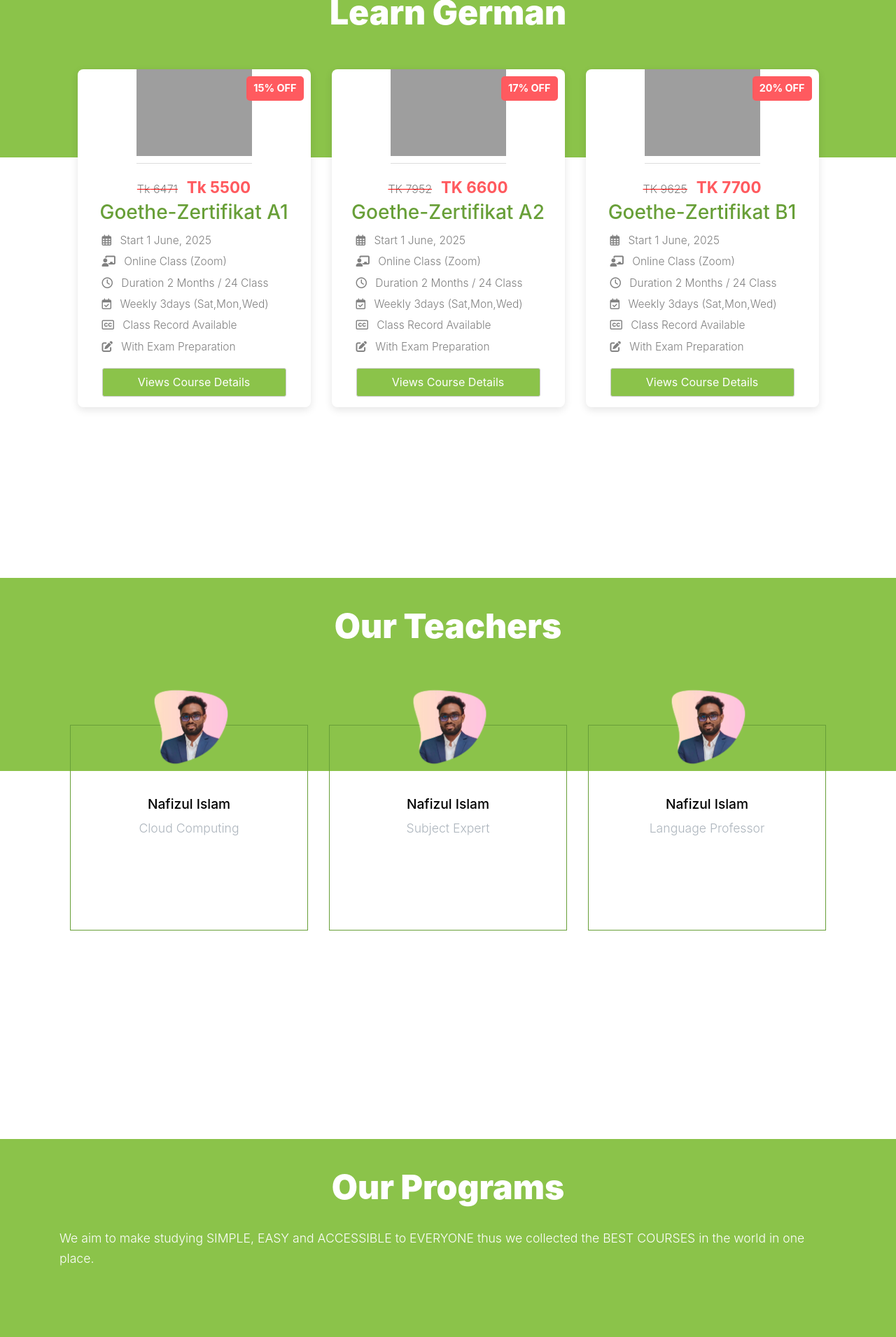
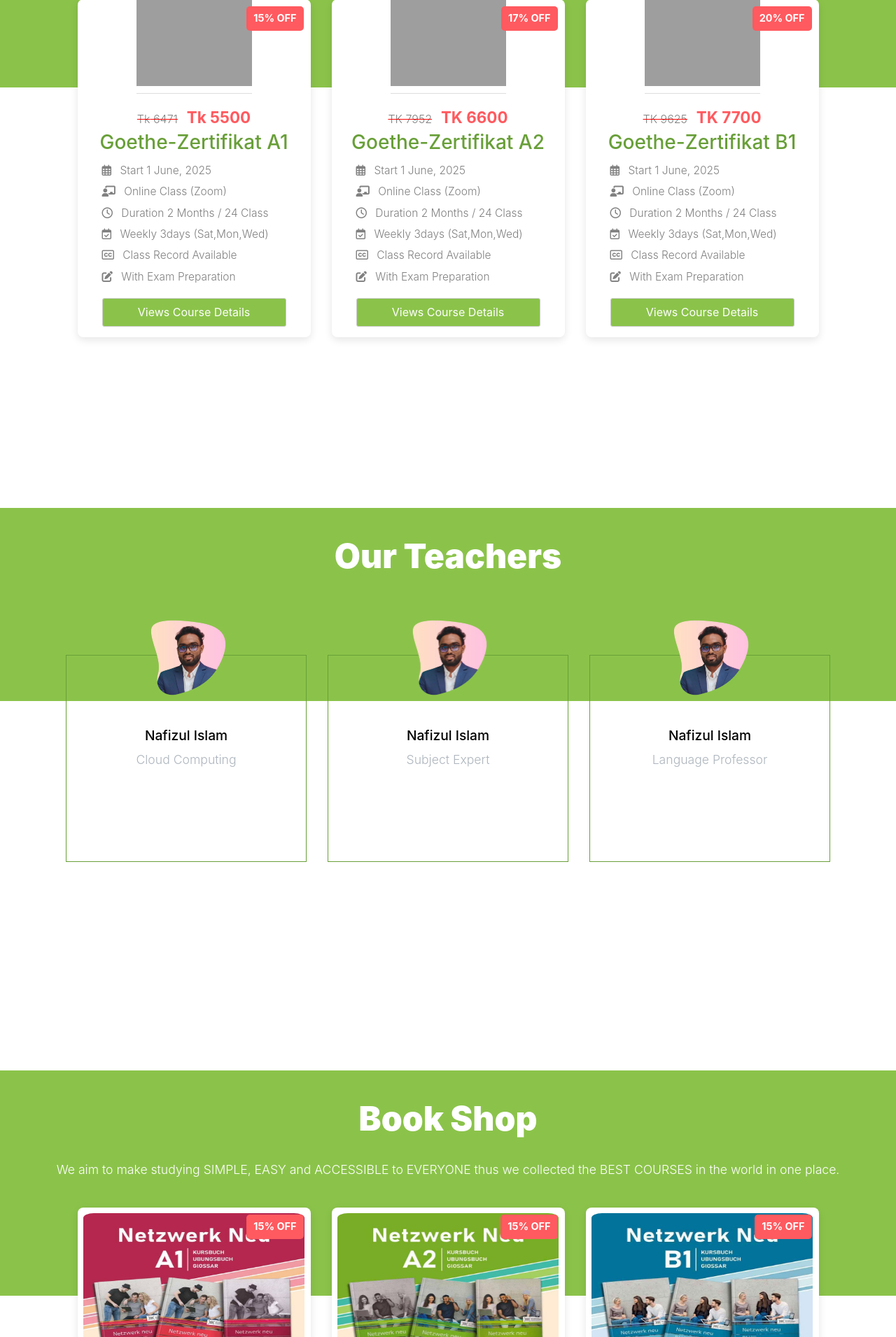
Before and after one commit to nafiz-swe/ProtidinGerman, a PHP site: page /MyResponsiveWebsiteDemo/ in a window 1280 px wide. Shown: the part 951-2862 px from the top of the page at 70% size. Run offline with PHP 8.4, Linux system fonts and the light colour scheme; some libraries are stand-ins or nearby versions; some web fonts are replaced; grey boxes are pictures that could not be loaded.

Commit message:
book shop sections  make and Navigationsbar Design

```diff
--- a/css/style.css
+++ b/css/style.css
@@ -327,11 +327,11 @@
       display: inline-block; }
       .site-navbar .site-navigation .site-menu > li > a {
         padding: 5px 10px;
-        color: #fff;
+        color: #000;
         display: inline-block;
         text-decoration: none !important; }
         .site-navbar .site-navigation .site-menu > li > a:hover {
-          color: #fff; }
+          color: #689F38; }
     .site-navbar .site-navigation .site-menu .has-children {
       position: relative; }
       .site-navbar .site-navigation .site-menu .has-children > a {
@@ -578,11 +578,11 @@
     .sticky-wrapper .site-navbar .site-menu > li {
       display: inline-block; }
       .sticky-wrapper .site-navbar .site-menu > li > a.active {
-        color: #fff;
+        color: #000;
         position: relative; }
         .sticky-wrapper .site-navbar .site-menu > li > a.active:after {
           height: 2px;
-          background: #fff;
+          background: #689F38;
           content: "";
           position: absolute;
           bottom: 0;
@@ -602,15 +602,15 @@
         display: inline-block;
         text-decoration: none !important; }
         .sticky-wrapper.is-sticky .site-navbar .site-menu > li > a:hover {
-          color: #7971ea; }
+          color: #689F38; }
         .sticky-wrapper.is-sticky .site-navbar .site-menu > li > a.active:after {
-          background: #7971ea; }
+          background: #689F38; }
   .sticky-wrapper .shrink {
     padding-top: 5px !important;
     padding-bottom: 5px !important; }
 
 /* Blocks */
-.intro-section {
+/* .intro-section {
   position: relative; }
   .intro-section, .intro-section .container > .row {
     height: 100vh;
@@ -625,7 +625,7 @@
     margin-bottom: 1.5rem; }
   .intro-section p {
     color: rgba(255, 255, 255, 0.5);
-    font-size: 1.1rem; }
+    font-size: 1.1rem; } */
 
 .img-absolute {
   position: absolute;
@@ -642,7 +642,7 @@
       .img-absolute img {
         max-width: 100%; } }
 
-.slide-1 {
+/* .slide-1 {
   background-size: cover;
   background-position: center; }
   .slide-1:before {
@@ -650,7 +650,7 @@
     position: absolute;
     height: 100%;
     width: 100%;
-    background: #343a40;
+    /* background: #343a40; * /
     opacity: .9;
     border-bottom-right-radius: 0px; }
     @media (max-width: 991.98px) {
@@ -666,7 +666,7 @@
     .slide-1 .slide-text.active {
       opacity: 1;
       visibility: visible;
-      margin-top: 0px; }
+      margin-top: 0px; } */
 
 .form-box {
   padding: 40px;
@@ -985,27 +985,30 @@
   #courses-section {
     scroll-margin-top: 20px; /* Navbar থেকে 20px নিচে offset করবে */
 }
-.courses-title, .teachers-title, .programs-title, .contact-title  {
+.courses-title,
+.teachers-title,
+.programs-title,
+.contact-title,
+.book-title  {
   padding: 40px 0 150px 0;
   background: #8BC34A; }
-  .courses-title .section-title, .teachers-title .section-title, .programs-title .section-title, .contact-title .section-title  {
+
+  .courses-title .section-title,
+  .teachers-title .section-title,
+  .programs-title .section-title,
+  .contact-title .section-title,
+  .book-title .section-title  {
     color: #fff; }
 
-.courses-entry-wrap {
-  margin-top: -220px; }
-   .teachers-entry-wrap, .programs-entry-wrap, .contact-entry-wrap {
-    margin-top: -110px; }
-.book-title {
-  padding-bottom: 5rem;
-  background: #000000; opacity: 1; }
-  .book-title .section-title {
-    color: #fff; }
-
+.courses-entry-wrap,
 .book-entry-wrap {
-  margin-top: -200px; }
-  @media (max-width: 1199.98px) {
-    .book-entry-wrap {
-      margin-top: -200px; } }
+  margin-top: -220px;
+}
+.teachers-entry-wrap,
+.programs-entry-wrap,
+.contact-entry-wrap {
+  margin-top: -110px;
+}
 
 .nonloop-block-14 .owl-stage {
   padding-top: 5rem;
--- a/index.php
+++ b/index.php
@@ -36,7 +36,7 @@
 
       <div class="container-fluid">
         <div class="d-flex align-items-center">
-          <div class="site-logo mr-auto w-25"><a href="index.php"><img src="webImg/PritidinGermanWeb.png" style="width:75px; height:55px;"></img></a></div>
+          <div class="site-logo mr-auto w-25"><a href="index.php"><img src="webImg/Protidn-german-Home.svg" style="width:102px; height:55px;"></img></a></div>
 
           <div class="mx-auto text-center">
             <nav class="site-navigation position-relative text-right" role="navigation">
@@ -44,8 +44,8 @@
                 <li><a href="#home-section" class="nav-link">Home</a></li>
                 <li><a href="#courses-section" class="nav-link">Courses</a></li>
                 <li><a href="#teachers-section" class="nav-link">Teachers</a></li>
-                <li><a href="#programs-section" class="nav-link">Programs</a></li>
                 <li><a href="#book-section" class="nav-link">Book-Shop</a></li>
+                <li><a href="#programs-section" class="nav-link">Services</a></li>
               </ul>
             </nav>
           </div>
@@ -65,10 +65,9 @@
     </header>
 
     <div class="intro-section" id="home-section">
-      <div class="slide-1" style="background-image: url('images/hero_1.jpg');" data-stellar-background-ratio="0.5">
+      <div class="slide-1" style="background-image: url('webimg/Protidin-German-Banner.webp');" data-stellar-background-ratio="0.5">
         <div class="container">
-          <div class="row align-items-center">
-          </div>
+          <div class="row align-items-center"></div>
         </div>
       </div>
     </div>
@@ -77,8 +76,93 @@
 
 
     <style>
+
+      /* Header styling */
+.site-navbar {
+  position: fixed;
+  top: 0;
+  width: 100%;
+  z-index: 1000;
+  background-color: #fff; /* Slightly transparent background */
+  box-shadow: 0 2px 5px rgba(0, 0, 0, 0.1); /* Light shadow for better visibility */
+  transition: background-color 0.3s, padding 0.3s;
+}
+
+.site-navbar .container-fluid {
+  padding: 0 1.5rem; /* Reduce padding for a sleek look */
+}
+
+.site-navbar.py-4 {
+  padding-top: 0.5rem !important;
+  padding-bottom: 0.5rem !important;
+}
+
+.nav-link {
+  padding: 0.5rem 1rem;
+  font-size: 16px;
+}
+
+/* Responsive adjustments */
+@media (max-width: 768px) {
+  .site-navbar .container-fluid {
+    padding: 0 1rem;
+  }
+
+  .site-navbar {
+    padding-top: 0.3rem !important;
+    padding-bottom: 0.3rem !important;
+  }
+}
+
+
+
+
+      /* Banner section styling */
+.intro-section {
+  position: relative;
+  width: 100%;
+  height: 100vh; /* Initial height for desktop */
+  display: flex;
+  justify-content: center;
+  align-items: center;
+  overflow: hidden;
+}
+
+.slide-1 {
+  background-size: cover;
+  background-position: center;
+  background-repeat: no-repeat;
+  width: 100%;
+  height: 100%;
+  display: flex;
+  justify-content: center;
+  align-items: center;
+  margin-top: 100px;
+
+}
+
+.container {
+  width: 90%;
+  max-width: 1200px;
+  margin: 0 auto;
+  text-align: center;
+}
+
+@media (max-width: 768px) {
+  .intro-section {
+    height: 50vh; /* Reduce height for tablets */
+  }
+}
+
+@media (max-width: 480px) {
+  .intro-section {
+    height: 40vh; /* Further reduce height for mobile devices */
+  }
+}
+
     /* Card Styles */
-    .course-card {
+    .course-card,
+    .book-card {
         background: white;
         border-radius: 8px;
         overflow: hidden;
@@ -91,7 +175,8 @@
         position: relative;
     }
 
-    .course-card:hover {
+    .course-card:hover,
+    .book-card:hover {
         transform: scale(1.02);
     }
 
@@ -102,6 +187,16 @@
         display: block;
         margin: auto;
         padding-bottom: 10px;
+    }
+
+    .book-card img {
+      width: 95%;
+      height: 270px;
+      display: block;
+      margin: auto;
+      padding-bottom: 10px;
+      padding-top: 8px;
+      border-radius: 15px 15px 0 0;
     }
 
     .course-details {
@@ -189,7 +284,10 @@
       border: 1px solid #ccc;
     }
 
-    .courses-container, .teachers-container, .programs-container {
+    .courses-container,
+    .teachers-container,
+    .programs-container,
+    .book-container {
         display: flex;
         flex-wrap: wrap;
         justify-content: center;
@@ -197,13 +295,15 @@
     }
 
     @media (max-width: 768px) {
-        .course-card {
+        .course-card,
+        .book-card {
             max-width: 100%;
         }
     }
 
     @media (min-width: 769px) {
-        .course-card {
+        .course-card,
+        .book-card {
             max-width: 333px;
         }
     }
@@ -340,6 +440,99 @@
 
 
 
+
+
+
+
+
+
+    <div class="site-section book-title" id="book-section">
+  <div class="container" data-aos="fade-up" data-aos-delay="">
+      <h2 class="section-title">Book Shop</h2>
+      <p>We aim to make studying SIMPLE, EASY and ACCESSIBLE to EVERYONE thus we collected the BEST COURSES in the world in one place.</p>
+  </div>
+</div>
+
+    <div class="site-section book-entry-wrap">
+      <div class="container">
+        <div class="book-container">
+
+          <!-- Netzwerk-Neu-A1 -->
+          <div class="book-card" data-aos="fade-up" data-aos-delay="100">
+            <img src="webimg/German-Netzwerk-Neu-A1.jpg" alt="Netzwerk-Neu-A1" class="img-fluid">
+            <div class="course-details">
+              <div class="offer-tag">15% OFF</div>
+              <span class="original-price"><span class="taka-symbol">Tk</span> 6471</span>
+              <span class="course-price"><span class="taka-symbol">Tk</span> 5500</span>
+              <h3>Netzwerk-Neu-A1</h3>
+              <div class="meta"><i class="fa fa-book"></i>3 Books (Übungs,Kurs,Glossar)</div>
+              <div class="meta"><i class="fa fa-book-open"></i> Color Print</div>
+            </div>
+            <div class="course-stats">
+              <a href="deutsch-a1.php"><button>Buy Now</button></a>
+            </div>
+          </div>
+
+          <!-- Netzwerk-Neu-A2 -->
+          <div class="book-card" data-aos="fade-up" data-aos-delay="200">
+            <img src="webimg/German-Netzwerk-Neu-A2.jpg" alt="Netzwerk-Neu-A2" class="img-fluid">
+            <div class="course-details">
+              <div class="offer-tag">15% OFF</div>
+              <span class="original-price"><span class="taka-symbol">Tk</span> 6471</span>
+              <span class="course-price"><span class="taka-symbol">Tk</span> 5500</span>
+              <h3>Netzwerk-Neu-A2</h3>
+              <div class="meta"><i class="fa fa-book"></i>3 Books (Übungs,Kurs,Glossar)</div>
+              <div class="meta"><i class="fa fa-book-open"></i> Color Print</div>
+            </div>
+            <div class="course-stats">
+              <a href="deutsch-a1.php"><button>Buy Now</button></a>
+            </div>
+          </div>
+
+          <!-- Netzwerk-Neu-B1 -->
+          <div class="book-card" data-aos="fade-up" data-aos-delay="300">
+            <img src="webimg/German-Netzwerk-Neu-B1.jpg" alt="Netzwerk-Neu-B1" class="img-fluid">
+            <div class="course-details">
+              <div class="offer-tag">15% OFF</div>
+              <span class="original-price"><span class="taka-symbol">Tk</span> 6471</span>
+              <span class="course-price"><span class="taka-symbol">Tk</span> 5500</span>
+              <h3>Netzwerk-Neu-B1</h3>
+              <div class="meta"><i class="fa fa-book"></i>3 Books (Übungs,Kurs,Glossar)</div>
+              <div class="meta"><i class="fa fa-book-open"></i> Color Print</div>
+            </div>
+            <div class="course-stats">
+              <a href="deutsch-a1.php"><button>Buy Now</button></a>
+            </div>
+          </div>
+
+          <!-- German-Sarfuddin-Ahmed-->
+          <div class="book-card" data-aos="fade-up" data-aos-delay="320">
+            <img src="webimg/German-grammar-Sarfuddin-Ahmed.jpg" alt="German-Sarfuddin-Ahmed" class="img-fluid">
+            <div class="course-details">
+              <div class="offer-tag">15% OFF</div>
+              <span class="original-price"><span class="taka-symbol">Tk</span> 6471</span>
+              <span class="course-price"><span class="taka-symbol">Tk</span> 5500</span>
+              <h3>Bangla to German</h3>
+              <div class="meta"><i class="fa fa-book"></i>1 Book (3rd Editions)</div>
+              <div class="meta"><i class="fa fa-book-open"></i> Color Print</div>
+            </div>
+            <div class="course-stats">
+              <a href="deutsch-a1.php"><button>Buy Now</button></a>
+            </div>
+          </div>
+
+
+        </div>
+      </div>
+    </div>
+
+
+
+
+
+
+
+
 <div class="site-section programs-title" id="programs-section">
   <div class="container" data-aos="fade-up" data-aos-delay="">
       <h2 class="section-title">Our Programs</h2>
@@ -406,7 +599,6 @@
           </div>
         </div>
 
-
         </div>
 
       </div>
@@ -417,107 +609,6 @@
 
 
 
-
-
-
-
-
-
-
-    <div class="site-section book-title" id="book-section">
-      <div class="container">
-        <div class="row mb-1 justify-content-center">
-          <div class="col-lg-7 text-center" data-aos="fade-up" data-aos-delay="">
-            <h2 class="section-title">Book Shop | EduHome</h2>
-          </div>
-        </div>
-      </div>
-    </div>
-    <div class="site-section book-entry-wrap"  data-aos="fade-up" data-aos-delay="100">
-      <div class="container">
-        <div class="row">
-
-          <div class="owl-carousel col-12 nonloop-block-14">
-
-            <div class="course bg-white h-100 align-self-stretch">
-              <figure class="m-0">
-                <img src="images/c4.jpg" alt="Image" class="img-fluid">
-              </figure>
-              <div class="course-inner-text py-4 px-4">
-
-
-                <h3><a href="#">Core Java</a></h3>
-                <p>Core Java ? An Integrated Approach covers all core concepts in a methodical way. </p>
-              </div>
-              <div class="d-flex border-top stats">
-                <div class="py-3 px-4"><span class="icon-users"></span> 4.5 Rating</div>
-                <a href="uploads/files/java.pdf" target="_blank"><div class="py-3 px-4 w-25 ml-auto border-left"><span class=""><button class="button-55" role="button">EBook</button></div></a>
-              </div>
-            </div>
-
-
-            <div class="course bg-white h-100 align-self-stretch">
-              <figure class="m-0">
-                <img src="images/c2.jpg" alt="Image" class="img-fluid">
-              </figure>
-              <div class="course-inner-text py-4 px-4">
-
-
-                <h3><a href="#">Object-Oriented Programming</a></h3>
-                <p>Object-oriented programming with C++, 8th edition is here with some valuable updates.. </p>
-              </div>
-              <div class="d-flex border-top stats">
-                <div class="py-3 px-4"><span class="icon-users"></span> 4.8 Rating </div>
-                <a href="uploads/files/cprog.pdf" target="_blank"><div class="py-3 px-4 w-25 ml-auto border-left"><span class=""><button class="button-55" role="button">EBook</button></div></a>
-              </div>
-            </div>
-
-            <div class="course bg-white h-100 align-self-stretch">
-              <figure class="m-0">
-                <img src="images/c5.jpg" alt="Image" class="img-fluid">
-              </figure>
-              <div class="course-inner-text py-4 px-4">
-
-
-                <h3><a href="#">Territorial Army Officer</a></h3>
-                <p>Serve the nation in two capacities– as a civilian and as a soldier. Applications though gov channel only. </p>
-              </div>
-              <div class="d-flex border-top stats">
-                <div class="py-3 px-4"><span class="icon-users"></span> 4.1 Rating</div>
-                <a href="grocery%20store/shop.php"><div class="py-3 px-4 w-25 ml-auto border-left"><span class=""><button class="button-55" role="button">Buy</button></div></a>
-              </div>
-            </div>
-
-            <div class="course bg-white h-100 align-self-stretch">
-              <figure class="m-0">
-                <img src="images/c3.jpg" alt="Image" class="img-fluid">
-              </figure>
-              <div class="course-inner-text py-4 px-4">
-
-
-                <h3><a href="#">The Everything Learning German Book</a></h3>
-                <p>Order das beste Bier at Oktoberfest! Hitch a ride on der Autobahn! Say "Wilkommen" to your neuen deutschen  </p>
-              </div>
-              <div class="d-flex border-top stats">
-                <div class="py-3 px-4"><span class="icon-users"></span> 4.3 Rating</div>
-                <a href="uploads/files/german.pdf" target="_blank"><div class="py-3 px-4 w-25 ml-auto border-left"><span class=""><button class="button-55" role="button">EBook</button></div></a>
-              </div>
-            </div>
-
-          </div>
-
-
-
-        </div>
-        <div class="row justify-content-center">
-          <div class="col-7 text-center">
-            <button class="customPrevBtn btn btn-primary m-1">Prev</button>
-            <button class="customNextBtn btn btn-primary m-1">Next</button>
-            <a href="grocery%20store/login.php"> <button class="button-55">Signup for EduHome-BookShop</button></a>
-          </div>
-        </div>
-      </div>
-    </div>
 
 
 
```
Also changed, not shown: webImg/German-Netzwerk-Neu-A1.jpg (added), webImg/German-Netzwerk-Neu-A2.jpg (added), webImg/German-Netzwerk-Neu-B1.jpg (added), webImg/German-grammar-Sarfuddin-Ahmed-main.jpg (added), webImg/German-grammar-Sarfuddin-Ahmed.jpg (added), webImg/Protidin German FB Logo.png (added), webImg/Protidin-German-Banner.webp (added), webImg/Protidn-german-Home.svg (added).
